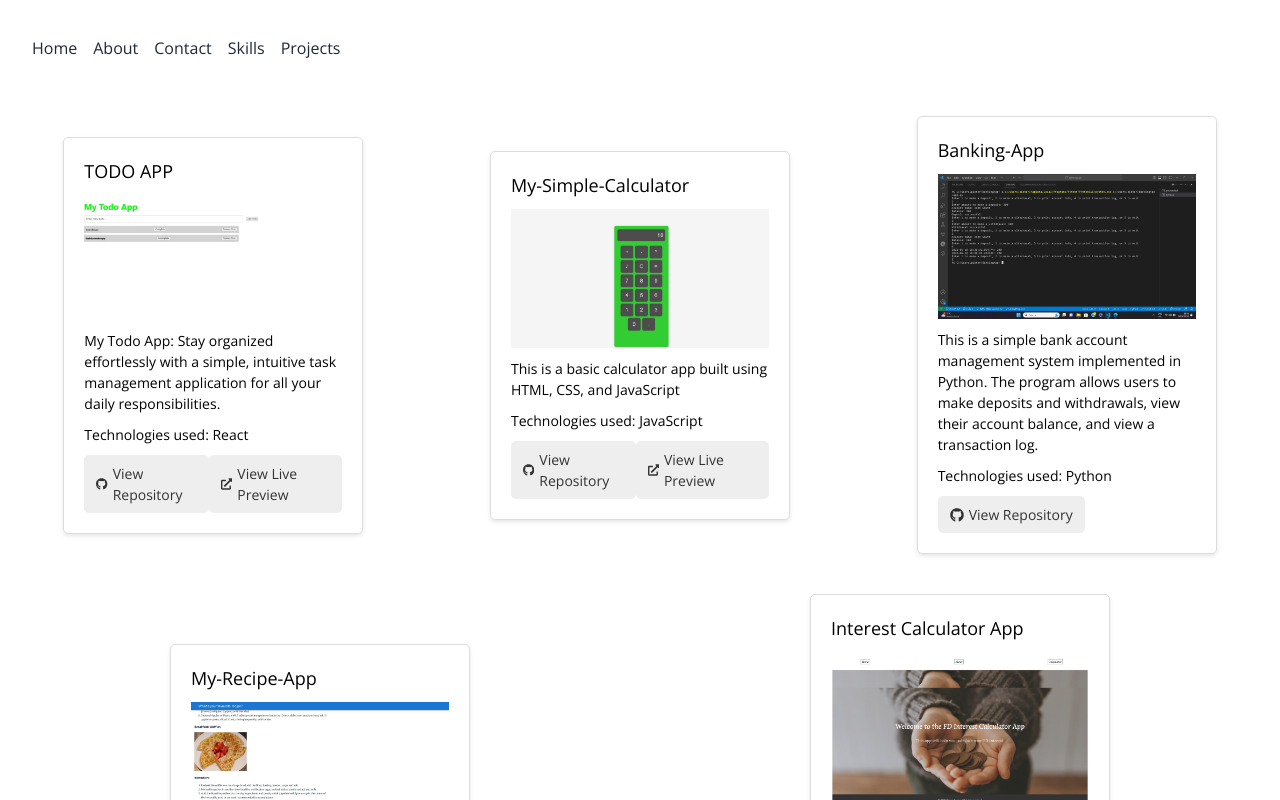
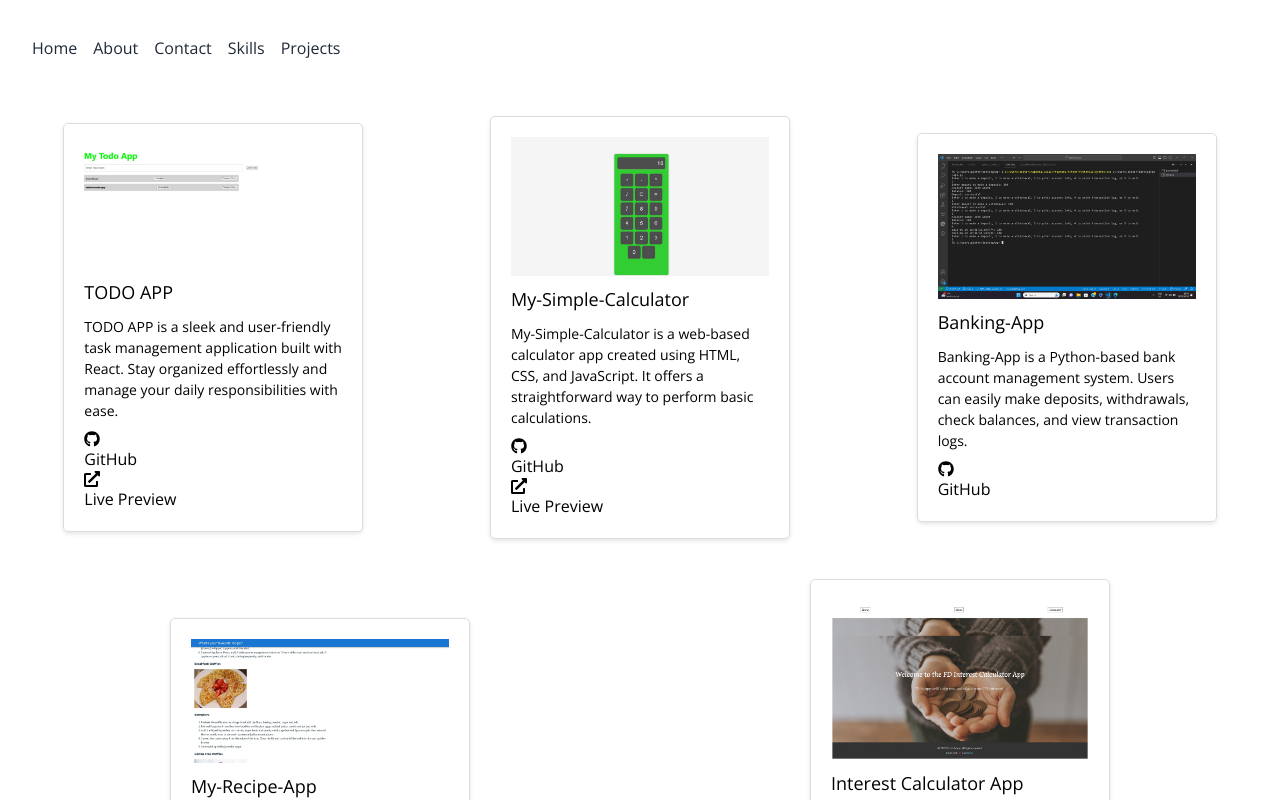
Before and after one commit to Pieter1821/MyPortfolioWebsite, a React (Vite) app: page /projects in a window 1280 px wide. Shown: the top 800 px of the page. Built offline with nearby package versions, Linux system fonts and the light colour scheme.

Commit message:
updated Projects page

```diff
--- a/src/pages/Projects.jsx
+++ b/src/pages/Projects.jsx
@@ -7,14 +7,13 @@ import MyTODOAPP from "../assets/MyTODOAPP.jpeg";
 import LogoRecipeApp from "../assets/LogoRecipeApp.jpg";
 import interestcalculatorpage from "../assets/interestcalculatorpage.jpg";
 
-
 export function Projects() {
   const projects = [
     {
       name: "TODO APP",
       imageSrc: MyTODOAPP,
       description:
-        "My Todo App: Stay organized effortlessly with a simple, intuitive task management application for all your daily responsibilities.",
+        "TODO APP is a sleek and user-friendly task management application built with React. Stay organized effortlessly and manage your daily responsibilities with ease.",
       technologies: ["React"],
       githubUrl: "https://github.com/Pieter1821/My-Todo-App/",
       livePreviewUrl: "https://todo-appto.netlify.app/",
@@ -22,7 +21,8 @@ export function Projects() {
     {
       name: "My-Simple-Calculator",
       imageSrc: CALCULATOR,
-      description: "This is a basic calculator app built using HTML, CSS, and JavaScript",
+      description:
+        "My-Simple-Calculator is a web-based calculator app created using HTML, CSS, and JavaScript. It offers a straightforward way to perform basic calculations.",
       technologies: ["JavaScript"],
       githubUrl: "",
       livePreviewUrl: "https://mysimplecalculater.netlify.app/",
@@ -31,61 +31,48 @@ export function Projects() {
       name: "Banking-App",
       imageSrc: bankingapp,
       description:
-        "This is a simple bank account management system implemented in Python. The program allows users to make deposits and withdrawals, view their account balance, and view a transaction log.",
+        "Banking-App is a Python-based bank account management system. Users can easily make deposits, withdrawals, check balances, and view transaction logs.",
       technologies: ["Python"],
       githubUrl: "https://github.com/Pieter1821/BankingApp",
     },
-
     {
       name: "My-Recipe-App",
       imageSrc: LogoRecipeApp,
       description:
-        "This is a recipe app that allows users to search for recipes",
-        technologies: ["React"],
+        "My-Recipe-App is a React-powered recipe search application. Explore a wide variety of recipes and find your favorites with ease.",
+      technologies: ["React"],
       githubUrl: "https://github.com/Pieter1821/My-React-Recipe-App",
       livePreviewUrl: "https://yourfavoriterecipe.netlify.app/",
-
     },
     {
       name: "Interest Calculator App",
       imageSrc: interestcalculatorpage,
       description:
-        "A simple interest calculator app that allows users to calculate the interest on a fixed deposit for yearly and monthly, also tells you more about it  ",
-      technologies: ["HTML", "SCSS", "JavaScript", "React"  ],
+        "Interest Calculator App is a web application that simplifies interest calculations for fixed deposits. It provides both yearly and monthly interest calculations along with educational insights.",
+      technologies: ["HTML", "SCSS", "JavaScript", "React"],
       githubUrl: "https://github.com/Pieter1821/FDinterest-Calculator.git",
       livePreviewUrl: "https://fdinterestcalculator.netlify.app/",
     },
-
   ];
-
 
   return (
     <div className="projects">
       {projects.map((project, index) => (
         <div className="project" key={index}>
-          <h3>{project.name}</h3>
           <img src={project.imageSrc} alt={project.name} />
-          <p>{project.description}</p>
-          <p>Technologies used: {project.technologies.join(", ")}</p>
-          <div className="btn-group">
-            <Link
-              to={project.githubUrl}
-              target="_blank"
-              rel="noopener noreferrer"
-              className="btn"
-            >
-              <FaGithub /> View Repository
-            </Link>
-            {project.livePreviewUrl && (
-              <Link
-                to={project.livePreviewUrl}
-                target="_blank"
-                rel="noopener noreferrer"
-                className="btn"
-              >
-                <FaExternalLinkAlt /> View Live Preview
-              </Link>
-            )}
+          <div className="project-info">
+            <h3>{project.name}</h3>
+            <p>{project.description}</p>
+            <div className="project-links">
+              <a href={project.githubUrl} target="_blank" rel="noopener noreferrer">
+                <FaGithub /> GitHub
+              </a>
+              {project.livePreviewUrl && (
+                <a href={project.livePreviewUrl} target="_blank" rel="noopener noreferrer">
+                  <FaExternalLinkAlt /> Live Preview
+                </a>
+              )}
+            </div>
           </div>
         </div>
       ))}
@@ -93,4 +80,5 @@ export function Projects() {
   );
 }
 
-export default Projects;
+
+ export default Projects;
```
Also changed, not shown: 1 other file (tests, documents, lock files or other folders).
